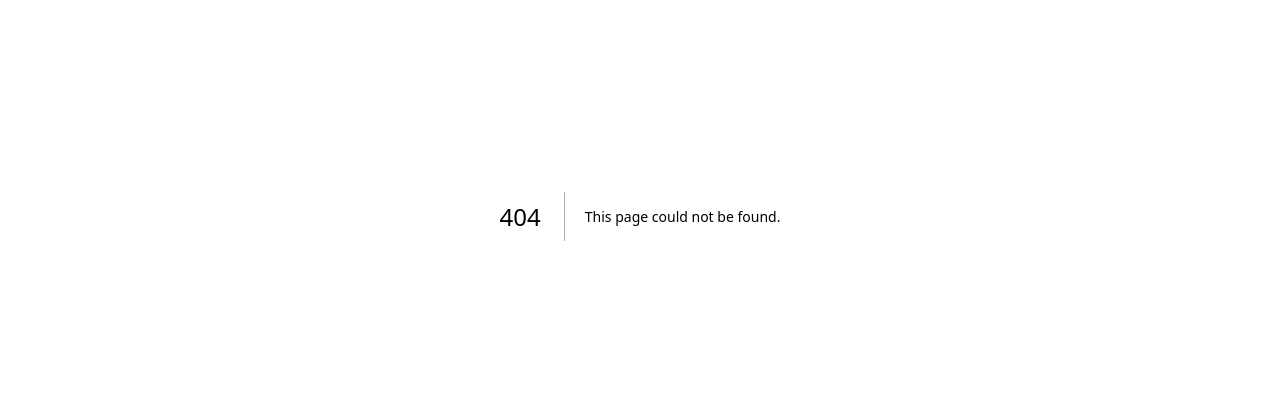
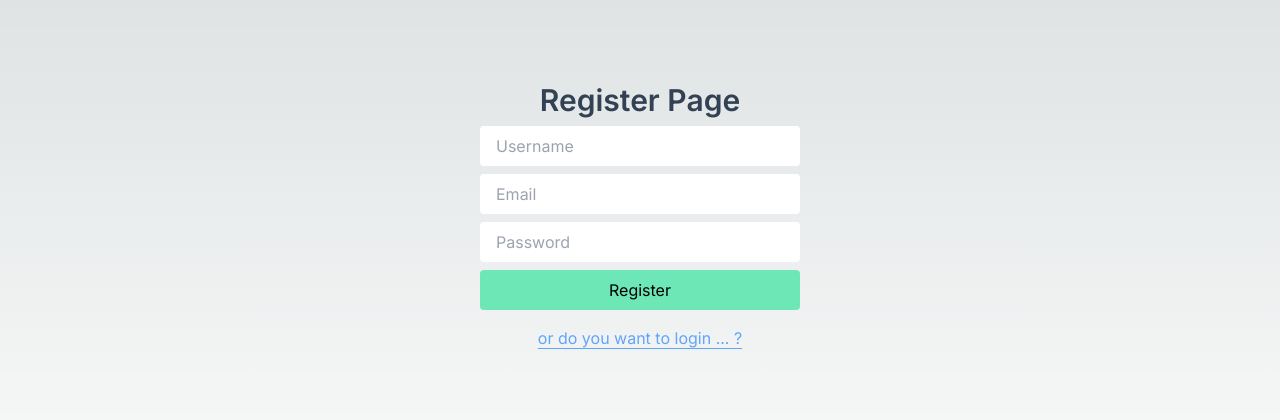
Before and after one commit to withered-flowers/education-nextjs-middleware-and-authentication, a Next.js app in the folder sources/b-end/client/: page /register in a window 1280 px wide. Before the commit this address had no page. Shown: the part 184-604 px from the top of the page. Built offline with nearby package versions, Linux system fonts and the light colour scheme.

Commit message:
feat: Step 2 done

```diff
--- /dev/null
+++ b/sources/b-end/client/src/app/login/page.tsx
@@ -0,0 +1,41 @@
+import Link from "next/link";
+
+const LoginPage = () => {
+  return (
+    <section className="flex h-screen w-full flex-col items-center justify-center gap-4">
+      <form action="" className="flex min-w-[25vw] flex-col gap-2">
+        <h1 className="text-center text-3xl font-semibold text-slate-700">
+          Login Page
+        </h1>
+        <input
+          className="rounded px-4 py-2"
+          type="email"
+          id="email"
+          name="email"
+          placeholder="Email"
+        />
+        <input
+          className="rounded px-4 py-2"
+          type="password"
+          id="password"
+          name="password"
+          placeholder="Password"
+        />
+        <button
+          type="submit"
+          className="rounded bg-emerald-300 px-4 py-2 transition-colors duration-300 hover:bg-emerald-500 hover:text-white/90"
+        >
+          Login
+        </button>
+      </form>
+      <Link
+        href="/register"
+        className="text-blue-400 underline underline-offset-4 transition-colors duration-300 hover:text-blue-600"
+      >
+        or do you want to register ... ?
+      </Link>
+    </section>
+  );
+};
+
+export default LoginPage;
--- /dev/null
+++ b/sources/b-end/client/src/app/register/page.tsx
@@ -0,0 +1,48 @@
+import Link from "next/link";
+
+const RegisterPage = () => {
+  return (
+    <section className="flex h-screen w-full flex-col items-center justify-center gap-4">
+      <form action="" className="flex min-w-[25vw] flex-col gap-2">
+        <h1 className="text-center text-3xl font-semibold text-slate-700">
+          Register Page
+        </h1>
+        <input
+          className="rounded px-4 py-2"
+          type="text"
+          id="username"
+          name="username"
+          placeholder="Username"
+        />
+        <input
+          className="rounded px-4 py-2"
+          type="email"
+          id="email"
+          name="email"
+          placeholder="Email"
+        />
+        <input
+          className="rounded px-4 py-2"
+          type="password"
+          id="password"
+          name="password"
+          placeholder="Password"
+        />
+        <button
+          type="submit"
+          className="rounded bg-emerald-300 px-4 py-2 transition-colors duration-300 hover:bg-emerald-500 hover:text-white/90"
+        >
+          Register
+        </button>
+      </form>
+      <Link
+        href="/login"
+        className="text-blue-400 underline underline-offset-4 transition-colors duration-300 hover:text-blue-600"
+      >
+        or do you want to login ... ?
+      </Link>
+    </section>
+  );
+};
+
+export default RegisterPage;
```
Also changed, not shown: 1 other file (tests, documents, lock files or other folders).
